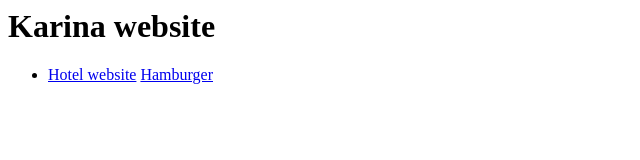
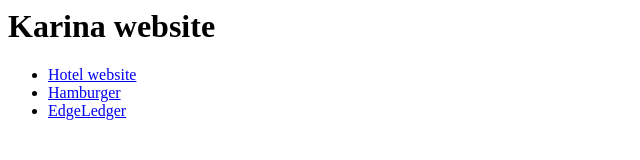
Before and after one commit to KoraPo/korapo.github.io, a plain HTML site: page index.html in a window 1280 px wide. Shown: the whole page, without its empty margins (0-640 px from the left). Drawn offline with Linux system fonts and the light colour scheme.

Commit message:
added link to edgeledger

```diff
--- a/index.html
+++ b/index.html
@@ -1,7 +1,6 @@
 <h1>Karina website</h1>
 <ul>
-    <li>
-        <a href="./hotel">Hotel website</a>
-        <a href="./hamburger">Hamburger</a>
-    </li>
+    <li><a href="./hotel">Hotel website</a></li>
+    <li><a href="./hamburger">Hamburger</a></li>
+    <li><a href="./edgeledger_website">EdgeLedger</a></li>
 </ul>
```
